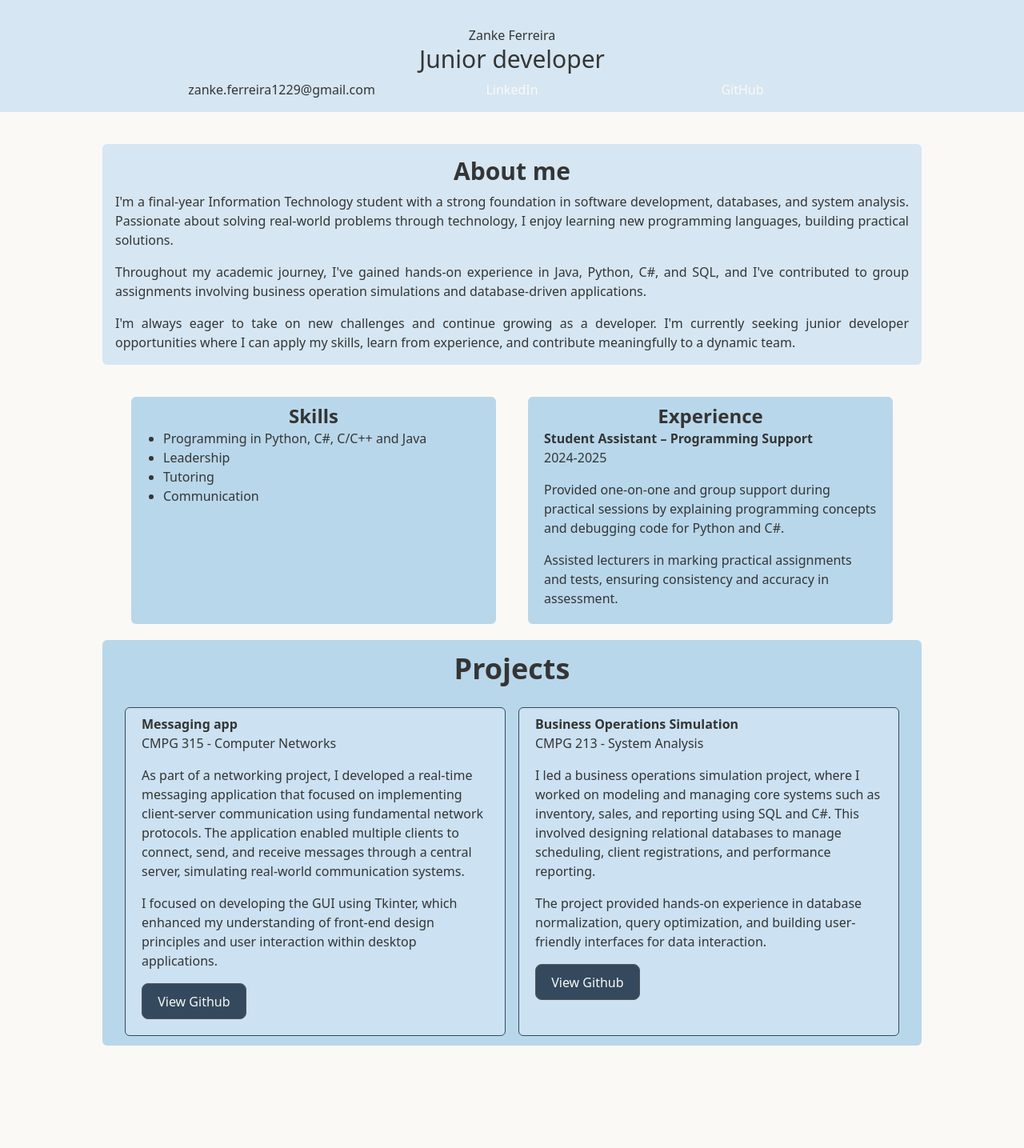
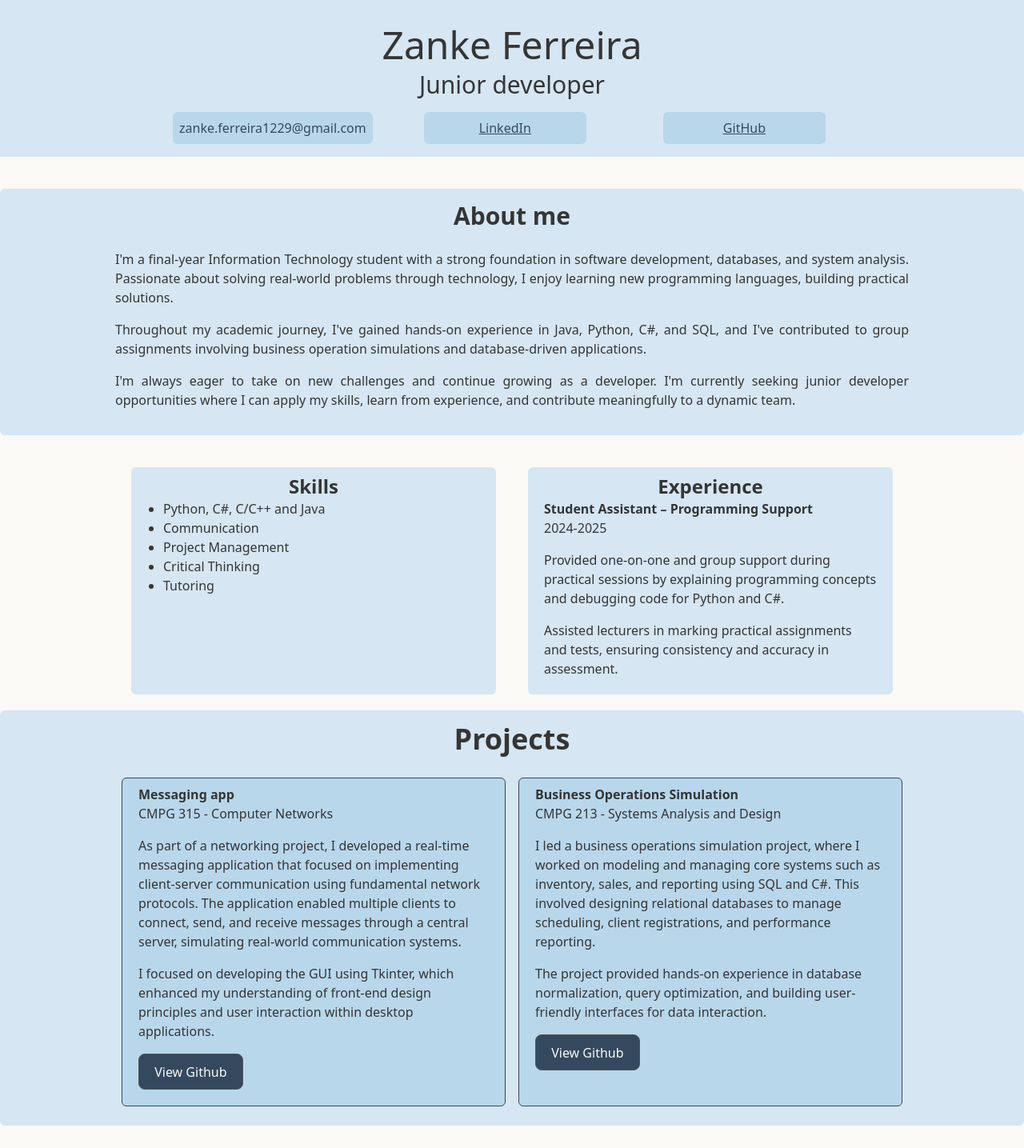
Before and after one commit to ZankeFerreira/Virtual-CV, a React (Vite) app in the folder virtualcv/: page / in a window 1280 px wide. Shown: the whole page at 80% size. Before the commit the page ends 1307 px from the top, so only its background shows below. Built offline with nearby package versions, Linux system fonts and the light colour scheme.

Commit message:
Final v1

```diff
--- a/virtualcv/src/App.jsx
+++ b/virtualcv/src/App.jsx
@@ -17,7 +17,7 @@ function App() {
 
         <CV />
 
-        <Projects/>
+        <Projects />
       </div>
     </>
   );
--- a/virtualcv/src/Components/About.jsx
+++ b/virtualcv/src/Components/About.jsx
@@ -1,9 +1,8 @@
 export default function About() {
   return (
-
-    <div class="rounded-md  bg-[#d6e6f2] max-w-5xl mx-auto p-4 place-self-center mt-10 mb-5 text-justify">
+    <div class="rounded-md  bg-[#d6e6f2] w-full  p-4 place-self-center mt-10 mb-5 text-justify">
       <h3 class="text-3xl font-bold text-center pb-2"> About me </h3>
-      <div class="space-y-4">
+      <div class="space-y-4 p-4  max-w-5xl mx-auto">
         <p>
           I'm a final-year Information Technology student with a strong
           foundation in software development, databases, and system analysis.
--- a/virtualcv/src/Components/CV.jsx
+++ b/virtualcv/src/Components/CV.jsx
@@ -1,18 +1,19 @@
 export default function CV() {
   return (
     <div class="flex md:flex-row flex-col max-w-5xl mx-auto px-4 ">
-      <div class="flex-1  m-5 rounded-md pt-2 px-5 pb-5 bg-[#b9d7ea]">
+      <div class="flex-1  m-5 rounded-md pt-2 px-5 pb-5 bg-[#d6e6f2]">
         <h3 class="text-2xl font-bold text-center"> Skills </h3>
         <ul class="list-disc pl-5">
           <li>
-            Programming in Python, C#, C/C++ and Java
-            <li>Leadership</li>
+            Python, C#, C/C++ and Java
+            <li>Communication</li>
+            <li>Project Management</li>
+            <li>Critical Thinking</li>
             <li>Tutoring</li>
-            <li>Communication</li>
           </li>
         </ul>
       </div>
-      <div class="flex-1 m-5 rounded-md  pt-2 px-5 pb-5 bg-[#b9d7ea]">
+      <div class="flex-1 m-5 rounded-md  pt-2 px-5 pb-5 bg-[#d6e6f2]">
         <h3 class="text-2xl font-bold text-center"> Experience </h3>
         <p class="font-semibold">Student Assistant – Programming Support </p>
 
--- a/virtualcv/src/Components/Header.jsx
+++ b/virtualcv/src/Components/Header.jsx
@@ -1,23 +1,28 @@
-export default function Header(){
-    return(
+export default function Header() {
+  return (
+    <div class=" text-center bg-[#d6e6f2]  top-0 left-0 w-full z-50 pt-8 pb-4">
+      <h1 class="text-5xl">Zanke Ferreira</h1>
 
-        <div class=" text-center bg-[#d6e6f2]  top-0 left-0 w-full z-50 pt-8 pb-4">
-            <h1>
-                Zanke Ferreira
-            </h1>
+      <p class=" text-3xl m-2">Junior developer</p>
 
-            <p class=" text-3xl">
-                Junior developer
-            </p>
-
-            <div class="flex pt-2 max-w-4xl mx-auto px-4    ">
-                <div class="flex-1">zanke.ferreira1229@gmail.com  </div>
-                <div class="flex-1"><a href="https://linkedin.com/in/zanke-ferreira-6a7354362/" target="_blank">LinkedIn</a>  </div>
-                <div class="flex-1"><a href="https://github.com/ZankeFerreira" target="_blank">GitHub</a></div>
-            </div>
-
+      <div class="flex pt-2 max-w-4xl mx-auto px-4  text-[#34495e]  md:flex-row flex-col  gap-y-2 md:gap-x-4 items-center">
+        <div class="flex-1 bg-[#b9d7ea] rounded-md   mx-2 w-fit p-2">
+          zanke.ferreira1229@gmail.com{" "}
         </div>
-
-    )
-
+        <div class="flex-1 underline bg-[#b9d7ea] rounded-md mx-10 w-fit p-2">
+          <a
+            href="https://linkedin.com/in/zanke-ferreira-6a7354362/"
+            target="_blank"
+          >
+            LinkedIn
+          </a>{" "}
+        </div>
+        <div class="flex-1 underline bg-[#b9d7ea] rounded-md  mx-10 w-fit p-2 ">
+          <a href="https://github.com/ZankeFerreira" target="_blank">
+            GitHub
+          </a>
+        </div>
+      </div>
+    </div>
+  );
 }
--- a/virtualcv/src/Components/Projects.jsx
+++ b/virtualcv/src/Components/Projects.jsx
@@ -1,9 +1,9 @@
 export default function Projects() {
   return (
-    <div class="bg-[#b9d7ea] max-w-5xl mx-auto p-1   rounded-md ">
+    <div class="bg-[#d6e6f2]  p-1 pb-4 rounded-md mb-7">
       <h1 class="text-4xl font-bold text-center pb-5 mt-3"> Projects</h1>
       <div class="flex md:flex-row flex-col max-w-5xl mx-auto px-4 ">
-        <div class="flex-1 border-1 m-2 rounded-md  pt-2 px-5 pb-5 bg-[#cce1f1] border-[#34495e]">
+        <div class="flex-1 border-1 m-2 rounded-md  pt-2 px-5 pb-5 bg-[#b9d7ea] border-[#34495e]">
           <p class="font-semibold"> Messaging app </p>
 
           <div class="space-y-4">
@@ -24,7 +24,7 @@ export default function Projects() {
               within desktop applications.{" "}
             </p>
 
-            <button class="font">
+            <button class="text-[#FAF9F6]">
               <a
                 href="https://github.com/ZankeFerreira/CMPG315_GroupProject-Texting-App"
                 target="_blank"
@@ -35,11 +35,11 @@ export default function Projects() {
           </div>
         </div>
 
-        <div class="flex-1 border-1 m-2 rounded-md  pt-2 px-5 pb-5 bg-[#cce1f1] border-[#34495e]">
+        <div class="flex-1 border-1 m-2 rounded-md  pt-2 px-5 pb-5 bg-[#b9d7ea] border-[#34495e]">
           <p class="font-semibold"> Business Operations Simulation </p>
 
           <div class="space-y-4">
-            <p> CMPG 213 - System Analysis </p>
+            <p> CMPG 213 - Systems Analysis and Design </p>
 
             <p>
               I led a business operations simulation project, where I worked on
@@ -55,7 +55,7 @@ export default function Projects() {
               interfaces for data interaction.
             </p>
 
-            <button class="">
+            <button class="text-[#FAF9F6]">
               <a
                 href="https://github.com/ZankeFerreira/CMPG213_Project"
                 target="_blank"
--- a/virtualcv/src/index.css
+++ b/virtualcv/src/index.css
@@ -19,11 +19,6 @@
 
 
 
-a {
-  font-weight: 500;
-  color: #FAF9F6;
-  text-decoration: inherit;
-}
 
 
 body {
```
